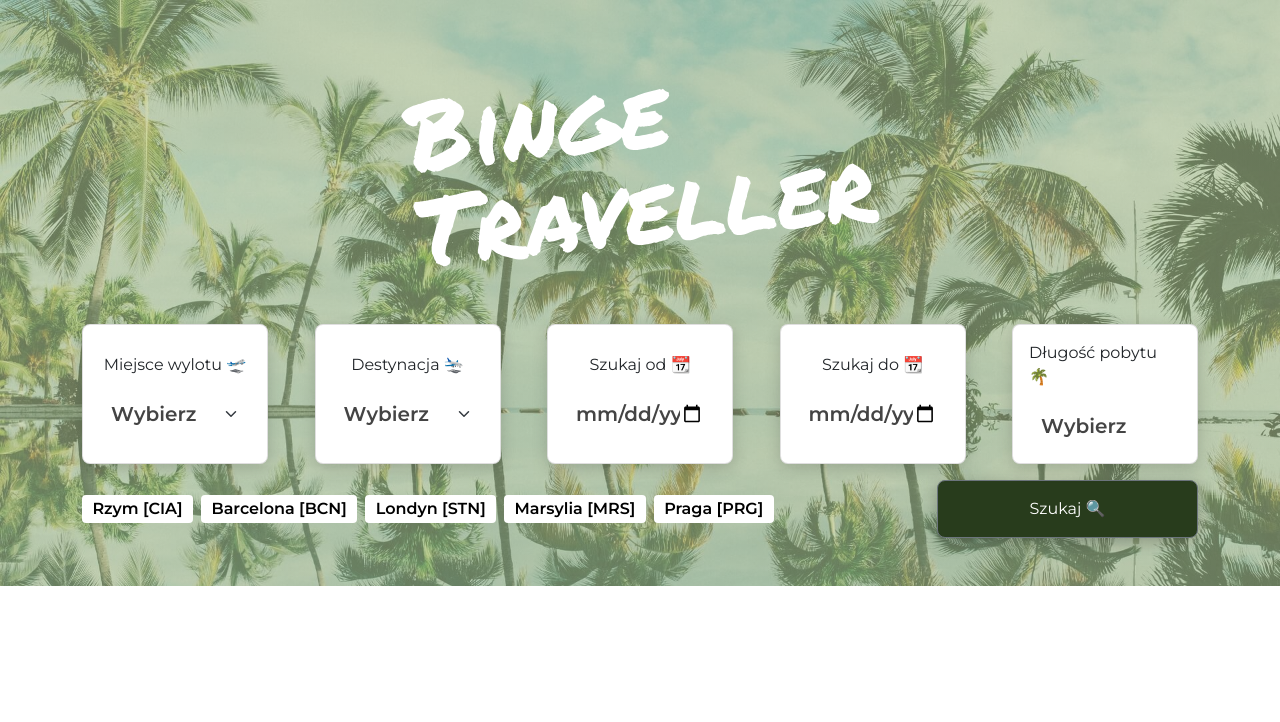
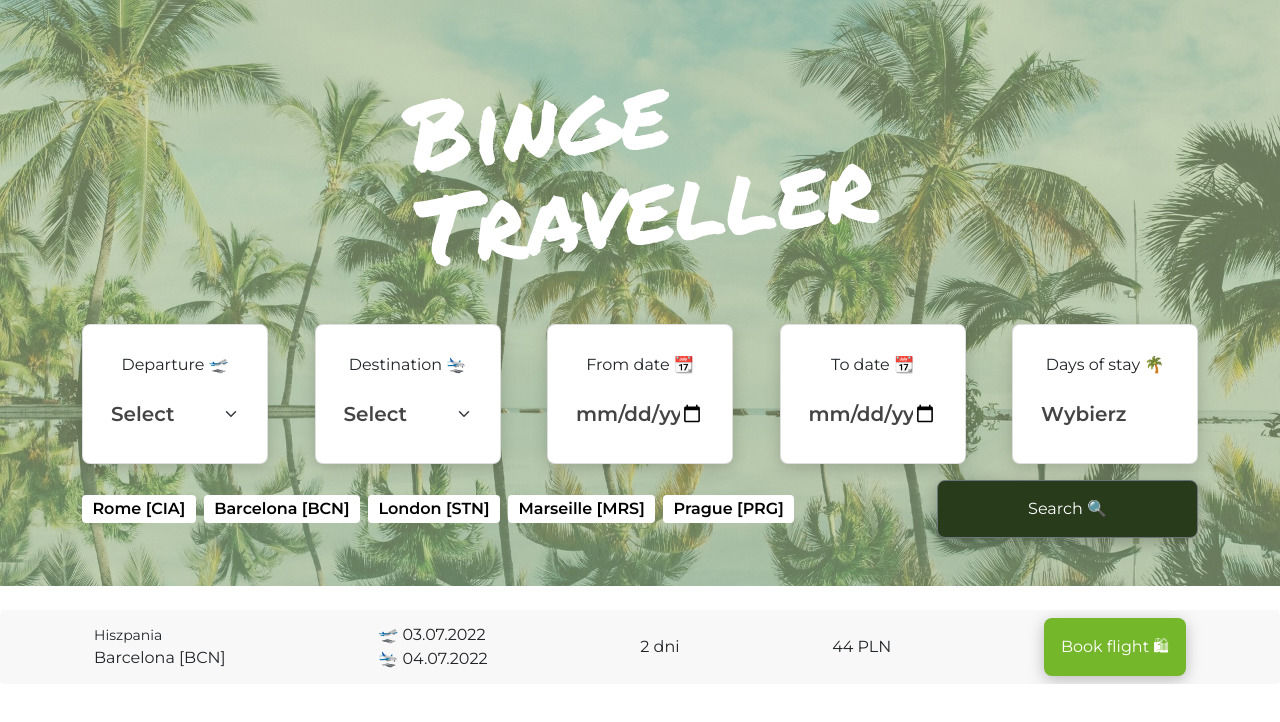
Before and after one commit to pilotpirxie/binge-traveller-client, a React (Create React App) app: page / in a window 1280 px wide. Shown: the top 722 px of the page. Built offline with nearby package versions, Linux system fonts and the light colour scheme.

Commit message:
Prepare travel view

```diff
--- a/src/component/App/App.tsx
+++ b/src/component/App/App.tsx
@@ -1,12 +1,14 @@
 import React from "react";
 import "./App.css";
 import SearchBar from "../SearchBar/SearchBar";
+import SearchList from "../SearchList/SearchList";
 
 function App() {
   return (
     <div className="">
       <div>
         <SearchBar />
+        <SearchList />
       </div>
     </div>
   );
--- a/src/component/SearchBar/SearchBar.tsx
+++ b/src/component/SearchBar/SearchBar.tsx
@@ -21,9 +21,9 @@ function SearchBar() {
             <div className="col-12 col-md-2">
               <div className="card search-card">
                 <div className="card-body d-flex flex-column align-items-center justify-content-center">
-                  <div className="mb-3">Miejsce wylotu 🛫</div>
-                  <Input type="select" placeholder="Wybierz">
-                    <option>Wybierz</option>
+                  <div className="mb-3">Departure 🛫</div>
+                  <Input type="select" placeholder="Select">
+                    <option>Select</option>
                   </Input>
                 </div>
               </div>
@@ -31,9 +31,9 @@ function SearchBar() {
             <div className="col-12 col-md-2">
               <div className="card search-card">
                 <div className="card-body d-flex flex-column align-items-center justify-content-center">
-                  <div className="mb-3">Destynacja 🛬</div>
-                  <Input type="select" placeholder="Wybierz">
-                    <option>Wybierz</option>
+                  <div className="mb-3">Destination 🛬</div>
+                  <Input type="select" placeholder="Select">
+                    <option>Select</option>
                   </Input>
                 </div>
               </div>
@@ -41,23 +41,23 @@ function SearchBar() {
             <div className="col-12 col-md-2">
               <div className="card search-card">
                 <div className="card-body d-flex flex-column align-items-center justify-content-center">
-                  <div className="mb-3">Szukaj od 📆</div>
-                  <Input type="date" placeholder="Wybierz" />
+                  <div className="mb-3">From date 📆</div>
+                  <Input type="date" placeholder="Select" />
                 </div>
               </div>
             </div>
             <div className="col-12 col-md-2">
               <div className="card search-card">
                 <div className="card-body d-flex flex-column align-items-center justify-content-center">
-                  <div className="mb-3">Szukaj do 📆</div>
-                  <Input type="date" placeholder="Wybierz" />
+                  <div className="mb-3">To date 📆</div>
+                  <Input type="date" placeholder="Select" />
                 </div>
               </div>
             </div>
             <div className="col-12 col-md-2">
               <div className="card search-card">
                 <div className="card-body d-flex flex-column align-items-center justify-content-center">
-                  <div className="mb-3">Długość pobytu 🌴</div>
+                  <div className="mb-3">Days of stay 🌴</div>
                   <Input
                     type="number"
                     placeholder="Wybierz"
@@ -78,7 +78,7 @@ function SearchBar() {
               color="white"
               className="fs-6 text-black me-2 search-suggestion mb-2 mb-lg-0"
             >
-              Rzym [CIA]
+              Rome [CIA]
             </Badge>
             <Badge
               color="white"
@@ -90,23 +90,23 @@ function SearchBar() {
               color="white"
               className="fs-6 text-black me-2 search-suggestion mb-2 mb-lg-0"
             >
-              Londyn [STN]
+              London [STN]
             </Badge>
             <Badge
               color="white"
               className="fs-6 text-black me-2 search-suggestion mb-2 mb-lg-0"
             >
-              Marsylia [MRS]
+              Marseille [MRS]
             </Badge>
             <Badge
               color="white"
               className="fs-6 text-black me-2 search-suggestion mb-2 mb-lg-0"
             >
-              Praga [PRG]
+              Prague [PRG]
             </Badge>
           </div>
           <div className="col-12 col-md-3">
-            <Button className="search-button w-100 p-3">Szukaj 🔍</Button>
+            <Button className="search-button w-100 p-3">Search 🔍</Button>
           </div>
         </div>
       </div>
--- /dev/null
+++ b/src/component/SearchList/SearchList.css
@@ -0,0 +1,16 @@
+.search-list-btn {
+    background: #75B72B;
+    box-shadow: 0px 4px 16px rgba(0, 0, 0, 0.25);
+    border-radius: 8px;
+    color: #fff;
+    padding: 16px;
+}
+
+.search-list-btn:hover {
+    background: #7fc035;
+    color: #fff;
+}
+
+.list-group-item:nth-child(odd) {
+    background: #F8F8F8;
+}
--- /dev/null
+++ b/src/component/SearchList/SearchList.tsx
@@ -0,0 +1,65 @@
+import "./SearchList.css";
+import { ListGroup, ListGroupItem } from "reactstrap";
+
+function SearchList() {
+  return (
+    <div className="container-fluid m-0 p-0 mt-4">
+      <div className="row p-0 m-0">
+        <div className="col-12 m-0 p-0">
+          <div className="d-block d-md-none p-4">
+            <div className="card shadow border-0">
+              <div className="card-body">
+                <div className="small fw-bold">Dokąd?</div>
+                <div>Hiszpania</div>
+                <div>Barcelona [BCN]</div>
+
+                <div className="small mt-2 fw-bold">Kiedy?</div>
+                <div className="small">🛫 03.07.2022</div>
+                <div className="small">🛬 04.07.2022</div>
+
+                <div className="small mt-2 fw-bold">Na ile?</div>
+                <div className="small">2 dni</div>
+
+                <div className="small mt-2 fw-bold">Cena</div>
+                <div className="small">44 PLN</div>
+
+                <div className="btn search-list-btn mt-2 form-control">
+                  Book flight 🛍
+                </div>
+              </div>
+            </div>
+          </div>
+          <ListGroup className="overflow-auto d-none d-md-block">
+            <ListGroupItem className="border-0">
+              <div className="container">
+                <div className="row">
+                  <div className="col-12 d-flex align-items-center justify-content-between">
+                    <div>
+                      <div className="small">Hiszpania</div>
+                      <div>Barcelona [BCN]</div>
+                    </div>
+                    <div>
+                      <div>🛫 03.07.2022</div>
+                      <div>🛬 04.07.2022</div>
+                    </div>
+                    <div>
+                      <div>2 dni</div>
+                    </div>
+                    <div>
+                      <div>44 PLN</div>
+                    </div>
+                    <div>
+                      <div className="btn search-list-btn">Book flight 🛍</div>
+                    </div>
+                  </div>
+                </div>
+              </div>
+            </ListGroupItem>
+          </ListGroup>
+        </div>
+      </div>
+    </div>
+  );
+}
+
+export default SearchList;
```
